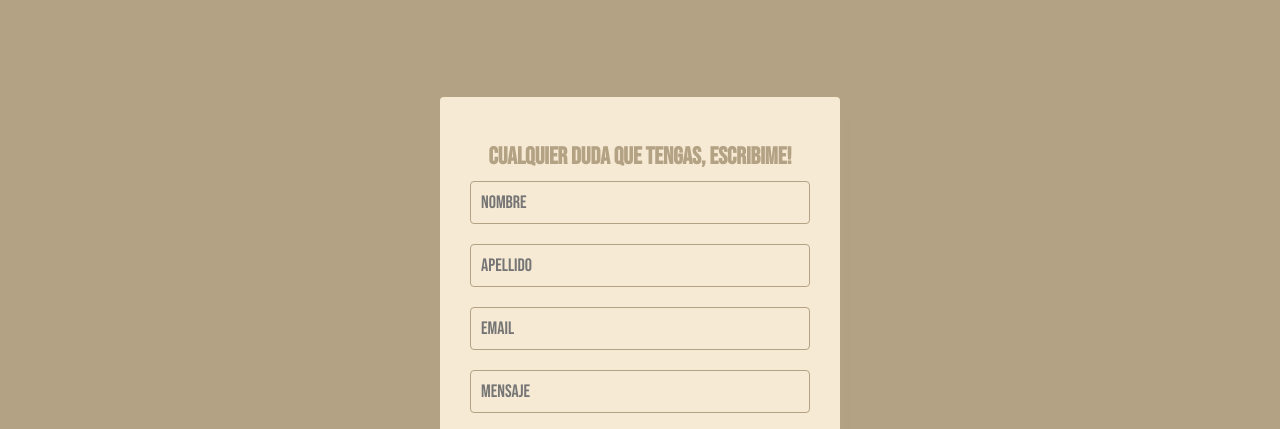
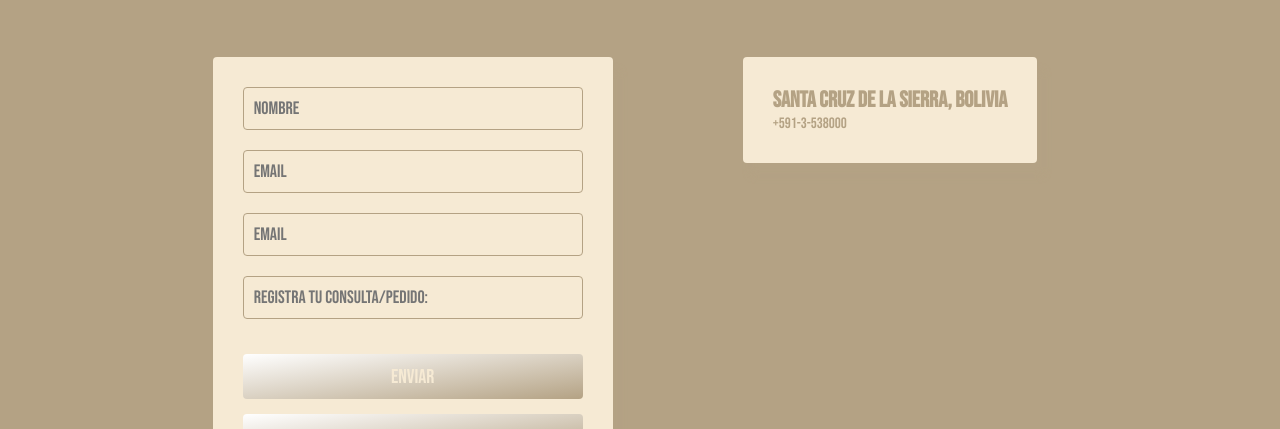
Before and after one commit to andresej/original_project, a plain HTML site: page paginas/contacto.html in a window 1280 px wide. Shown: the part 371-800 px from the top of the page. Drawn offline with Linux system fonts and the light colour scheme.

Commit message:
cambios en contacto

```diff
--- a/paginas/contacto.html
+++ b/paginas/contacto.html
@@ -7,8 +7,10 @@
     <meta name="viewport" content="width=device-width, initial-scale=1.0" />
     <link rel="stylesheet" href="/css/style.css">
     <title>Gaby Moreno Accesorios - Contacto</title>
-    <meta name="description" content="Gaby Moreno Accesorios. Cualquier consulta contactanos por nuestras redes sociales">
-    <meta name="keywords" content="joyeria, artesanal, ultimos, pulseras, collares, holders, aros, diademas, santa cruz, bolivia">
+    <meta name="description"
+        content="Gaby Moreno Accesorios. Cualquier consulta contactanos por nuestras redes sociales">
+    <meta name="keywords"
+        content="joyeria, artesanal, ultimos, pulseras, collares, holders, aros, diademas, santa cruz, bolivia">
 </head>
 
 <body>
@@ -18,7 +20,7 @@
             <p>Contactanos</p>
         </div>
         <img class="imagenLogo" src="/imagenes/gaby_logo.png" alt="gaby_logo" height="200" />
-        <nav class="navPosition" >
+        <nav class="navPosition">
             <ul class="navegacionPrincipal navegacionContacto">
                 <li>
                     <a href="../index.html">Inicio</a>
@@ -44,15 +46,22 @@
 
     </div>
 
+    <div class="contenedord">
         <form class="animate__animated animate__fadeIn formulario">
-        <h2 class="formulario__titulo">CUALQUIER DUDA QUE TENGAS, ESCRIBIME!</h2>
             <input type="text" class="formulario__input" placeholder="Nombre">
-        <input type="text" class="formulario__input" placeholder="Apellido">
             <input type="text" class="formulario__input" placeholder="Email">
-        <input type="text" class="formulario__input" placeholder="Mensaje">
+            <input type="text" class="formulario__input" placeholder="Email">
+            <input type="text" class="formulario__input" placeholder="Registra tu consulta/pedido:">
             <button class="formulario__button">Enviar</button>
             <button class="formulario__button">Borrar</button>
         </form>
+
+        <section class="contenedord_datos">
+            <h2>Santa Cruz de la Sierra, Bolivia</h2>
+            <p>+591-3-538000</p>
+        </section>
+
+    </div>
 
 
     <footer>
--- a/scss/_contacto.scss
+++ b/scss/_contacto.scss
@@ -1,4 +1,3 @@
-
 .contact {
     margin: 30px;
 
@@ -12,26 +11,39 @@
     }
 }
 
+.contenedord {
+    display: flex;
+    justify-content: center;
+
+
+    .contenedord_datos {
+        background-color: $colorPrimario;
+        padding: 30px;
+        margin: 30px 30px auto 100px;
+        border-radius: 4px;
+        font-family: "Bebas Neue";
+        color: $colorSecundario;
+        box-shadow: 7px 13px 7px $colorSecundario;
+        font-size: 1.5rem;
+        display: flex;
+        flex-direction: column;
+        justify-content: center;
+    }
+}
+
 
 .formulario {
     background-color: $colorPrimario;
     width: 400px;
     padding: 30px;
-    margin: auto;
-    margin-top: 100px;
+    margin: 30px 30px 30px 0;
     margin-bottom: 100px;
     border-radius: 4px;
     font-family: "Bebas Neue";
     color: $colorSecundario;
     box-shadow: 7px 13px 7px $colorSecundario;
 
-    .formulario__titulo {
-        font-size: 24px;
-        margin-top: 15px;
-        margin-bottom: 10px;
-        text-align: center;
-        text-transform: uppercase;
-    }
+
 
     .formulario__input {
         width: 100%;
@@ -51,7 +63,7 @@
         border-radius: 4px;
         color: $colorPrimario;
         text-transform: uppercase;
-        background:$colorSecundario;
+        background: $colorSecundario;
         font-family: "Bebas Neue";
         background: linear-gradient(to left top, $colorSecundario, white);
         font-size: 20px;
```
Also changed, not shown: css/style.css, 1 other file. Lines whose indentation alone changed are shown as unchanged.
